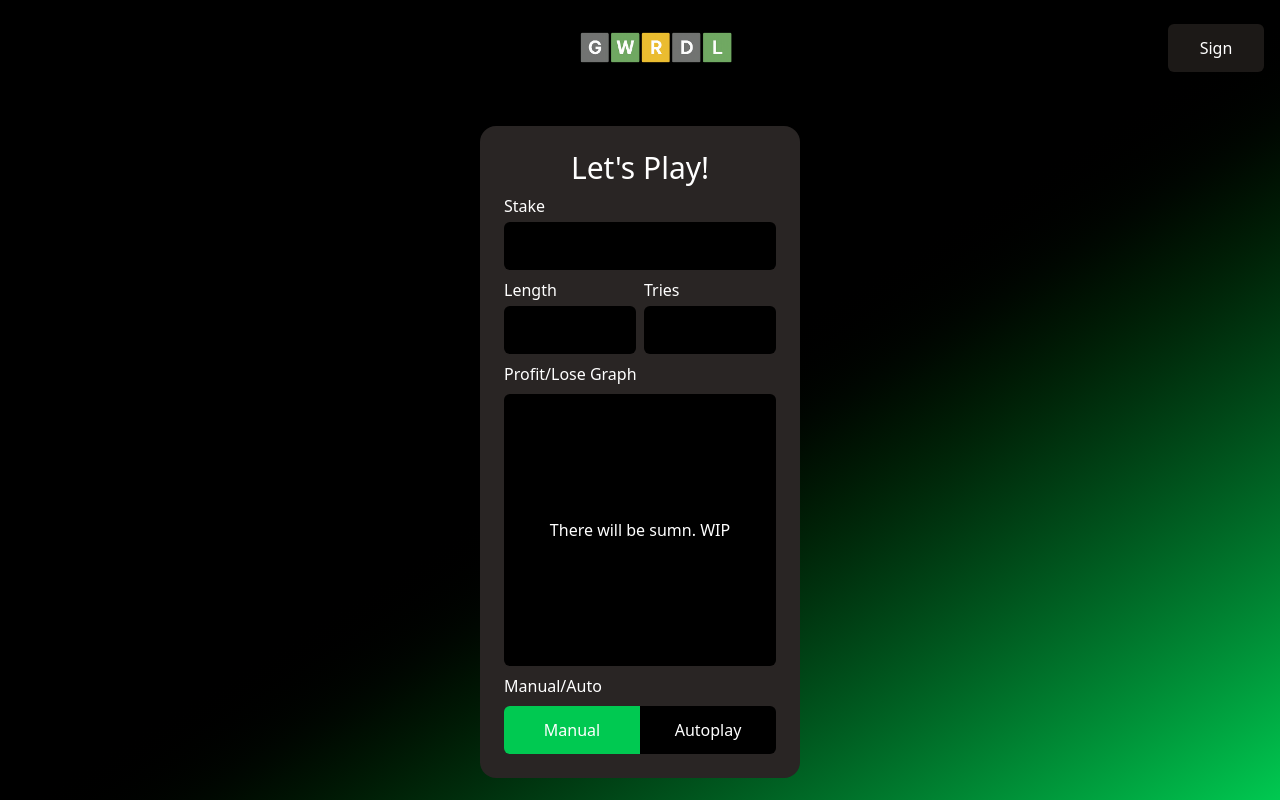
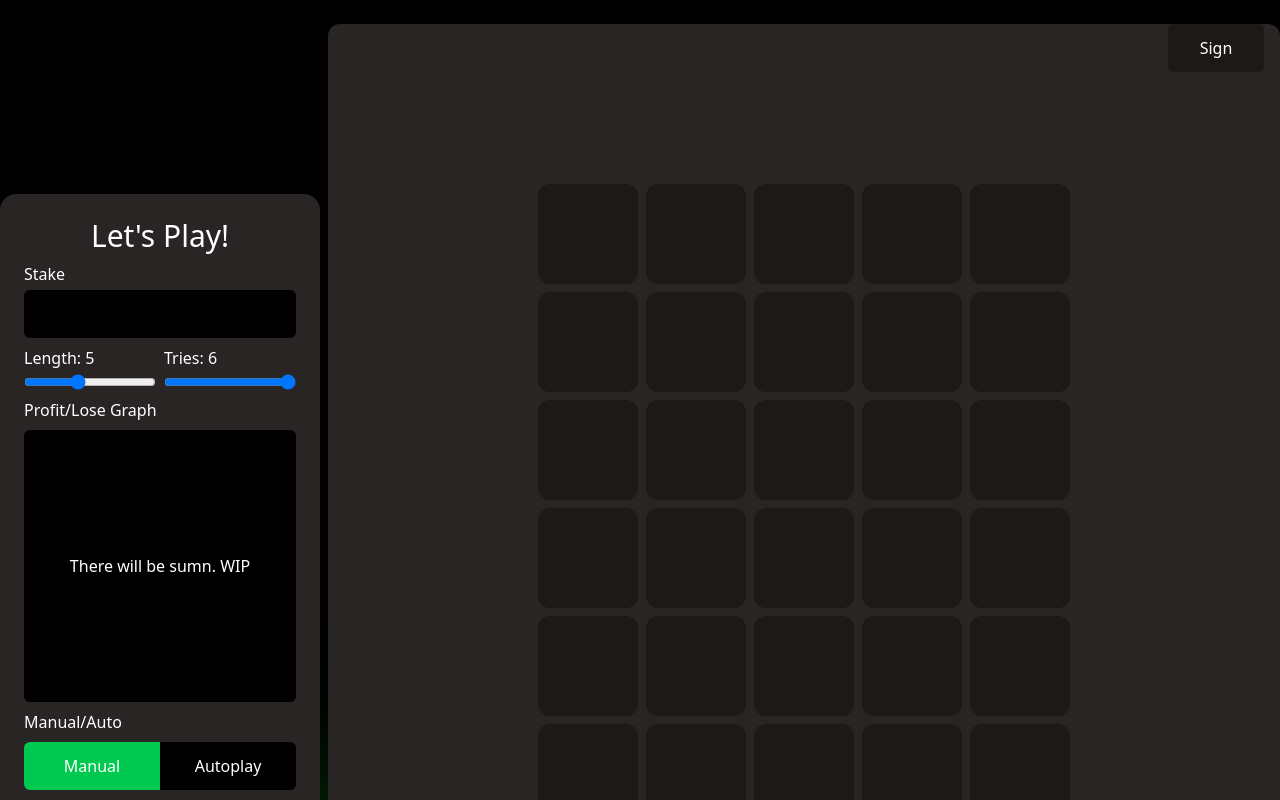
Before and after one commit to wiktorkleszcz/gwordle, a React (Vite) app: page /game in a window 1280 px wide. Built offline with nearby package versions, Linux system fonts and the light colour scheme.

Commit message:
feat(game): add length/tries sliders and render board dimensions dynamically

```diff
--- a/src/components/Actions.tsx
+++ b/src/components/Actions.tsx
@@ -1,15 +1,29 @@
 import Input from "./Input";
-import { useGameSettings } from "../store/gameSettingContext";
+import { useGameSettings } from "#/store/GameSettingContext";
+import Slider from "./Slider";
 
 export default function Actions() {
     const {gameState, gameStateDispatch} = useGameSettings();
+
     return (
         <div className='flex flex-col justify-between content-center p-6 bg-stone-800 w-80 gap-2 rounded-2xl'>
             <h1 className='flex flex-row justify-center text-white text-3xl'>Let's Play!</h1>
             <Input type='number' desc='Stake' onChange={(event)=> gameStateDispatch({type: 'setStake', value: Number(event.target.value)})}/>
             <div className='flex flex-row gap-2'>
-                <Input type='number' desc='Length' onChange={(event)=> gameStateDispatch({type: 'setLength', value: Number(event.target.value)})}/>
-                <Input type='number' desc='Tries'onChange={(event)=> gameStateDispatch({type: 'setTries', value: Number(event.target.value)})}/>
+                <Slider
+                  desc='Length'
+                  min={3}
+                  max={8}
+                  value={gameState.length}
+                  handleChange={(value) => gameStateDispatch({type: 'setLength', value})}
+                />
+                <Slider
+                  desc='Tries'
+                  min={1}
+                  max={6}
+                  value={gameState.tries}
+                  handleChange={(value) => gameStateDispatch({type: 'setTries', value})}
+                />
             </div>
             <div className='flex flex-col items-between gap-2'>
                 <label className='text-white'>Profit/Lose Graph</label>
--- a/src/components/Board.tsx
+++ b/src/components/Board.tsx
@@ -1,5 +1,13 @@
+import { useGameSettings } from "#/store/GameSettingContext";
+import Row from "./Row";
+
 export default function Board() {
+    const {gameState} = useGameSettings();
     return (
-        <div />
+        <div className="w-240 h-240 bg-stone-800 rounded-xl flex flex-col gap-2 justify-center items-center">
+            {Array.from({ length: gameState.tries }).map((_, i) => (
+                <Row key={i} wordLength={gameState.length} />
+            ))}
+        </div>
     )
 }
--- a/src/components/Row.tsx
+++ b/src/components/Row.tsx
@@ -1,24 +1,12 @@
 type RowProps = {
-    letters: string
-    isActive: boolean
-    onCellClick: () => void
-    lettersNum: number
+    wordLength: number
 }
 
-export default function Row({ letters, isActive, onCellClick, lettersNum }: RowProps) {
+export default function Row({wordLength}: RowProps) {
     return (
         <div className="flex flex-row gap-2 justify-evenly items-center">
-            {Array.from({ length: lettersNum }).map((_, index) => (
-                <button
-                    key={index}
-                    type="button"
-                    onClick={onCellClick}
-                    className={`flex w-20 h-20 items-center justify-center rounded-xl bg-stone-800 text-4xl font-bold text-white transition-colors ${
-                        isActive ? 'ring-2 ring-green-500' : ''
-                    }`}
-                >
-                    {letters[index] ?? ''}
-                </button>
+            {Array.from({ length: wordLength }).map((_, i) => (
+                <div key={i} className="w-25 h-25 bg-stone-900 rounded-xl" />
             ))}
         </div>
     )
--- /dev/null
+++ b/src/components/Slider.tsx
@@ -0,0 +1,22 @@
+type SliderType = {
+    desc?: string,
+    min: number,
+    max: number,
+    value: number,
+    handleChange: (value: number) => void
+}
+
+export default function Slider({desc, min, max, value, handleChange}: SliderType) {
+    return (
+        <label className="flex flex-col gap-1 w-full text-white">
+            {desc && <span>{desc}: {value}</span>}
+            <input
+                min={min}
+                max={max}
+                value={value}
+                type='range'
+                onChange={(e) => handleChange(Number(e.target.value))}
+            />
+        </label>
+    )
+}
--- a/src/routes/game.tsx
+++ b/src/routes/game.tsx
@@ -1,7 +1,7 @@
 import Board from '#/components/Board'
 import Header from '#/components/Header'
 import { createFileRoute } from '@tanstack/react-router'
-import { GameSettingProvider} from '#/store/gameSettingContext'
+import { GameSettingProvider} from '#/store/GameSettingContext'
 import Actions from '#/components/Actions'
 
 export const Route = createFileRoute('/game')({
@@ -12,11 +12,11 @@ function RouteComponent() {
   return (
     <div className='flex flex-col gap-2 bg-gradient-to-br from-black via-black to-green-500 w-screen h-screen overflow-hidden'>
         <Header link='/'/>
-        <main className='flex flex-row justify-center items-center h-full'>
+        <main className='flex flex-row justify-center items-center h-full gap-2'>
           <GameSettingProvider>
             <Actions />
+            <Board />
           </GameSettingProvider>
-          <Board />
         </main>
     </div>
   )
--- a/src/routes/index.tsx
+++ b/src/routes/index.tsx
@@ -1,4 +1,4 @@
-import { createFileRoute, Link } from '@tanstack/react-router'
+import { createFileRoute } from '@tanstack/react-router'
 import Header  from '#/components/Header'
 import { useState } from 'react'
 
```
